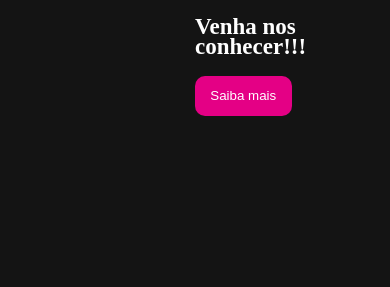
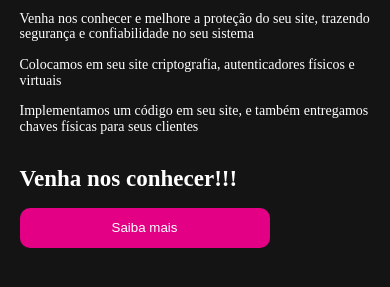
Before and after one commit to NicolasRSouza/Strong-Blind, a plain HTML site: page index.html in a window 390 px wide. Shown: the part 659-946 px from the top of the page. Before the commit the page ends 844 px from the top, so only its background shows below. Drawn offline with Linux system fonts and the light colour scheme; a web font is replaced by a local one.

Commit message:
Update style.css

```diff
--- a/CSS/style.css
+++ b/CSS/style.css
@@ -125,7 +125,8 @@ img{
     background-color: #e40085;
     border: none;
     height: 40px;
-    width: 55%;
+    max-width: 250px;
+    width: 100%;
     border-radius: 10px;
     cursor: pointer;
 }
@@ -133,3 +134,16 @@ img{
     width: 90%;
     height: auto;
 }
+
+@media screen and (max-width: 820px) {
+    .principal{
+        display: flex;
+        flex-direction: column;
+    }
+    .direita{
+        width: 100%;
+    }
+    .esquerda{
+        width: 100%;
+    }
+}
```
